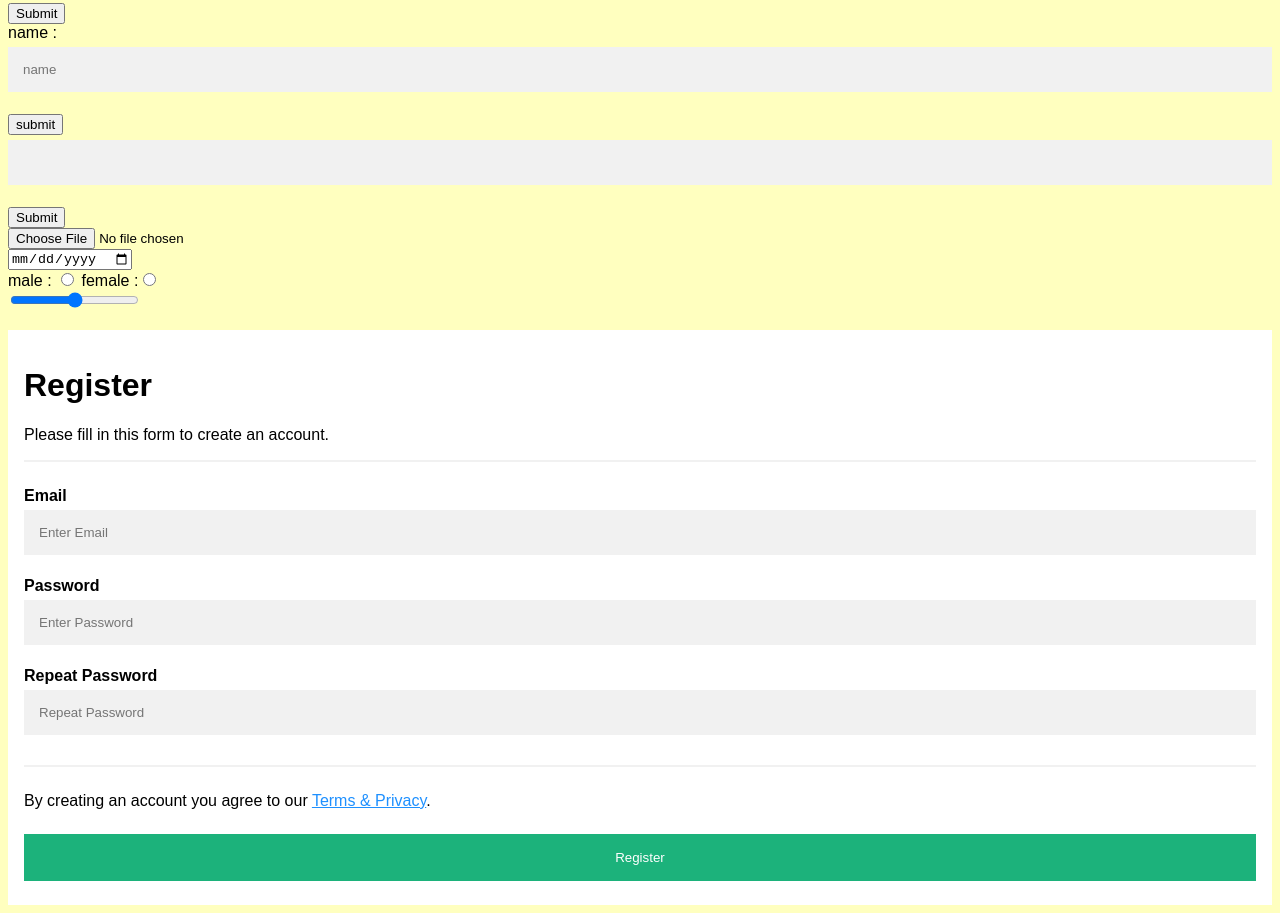
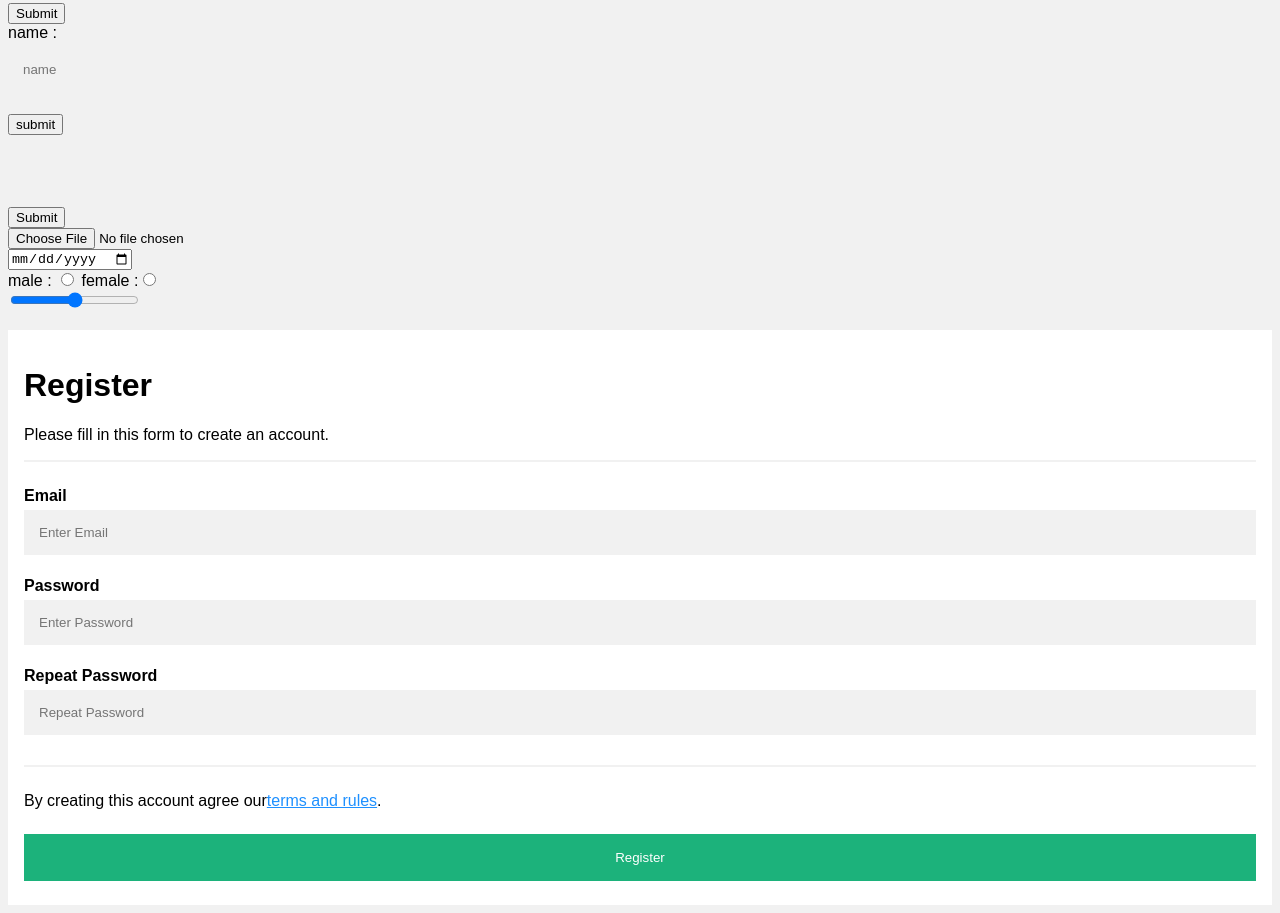
Before and after one commit to nagachaitanyajalari/testing, a plain HTML site: page index.html in a window 1280 px wide. Shown: the part 895-1808 px from the top of the page. Drawn offline with Linux system fonts and the light colour scheme.

Commit message:
Update index.html

```diff
--- a/index.html
+++ b/index.html
@@ -5,7 +5,7 @@
         <style>
 body {
   font-family: Arial, Helvetica, sans-serif;
-  background-color: rgba(255, 255, 128, .5);
+  background-color: #f1f1f1;
 }
 
 * {
@@ -157,7 +157,7 @@ a {
     <label for="psw-repeat"><b>Repeat Password</b></label>
     <input type="password" placeholder="Repeat Password" name="psw-repeat" id="psw-repeat" required>
     <hr>
-    <p>By creating an account you agree to our <a href="#">Terms & Privacy</a>.</p>
+    <p>By creating this account agree our<a href="#">terms and rules</a>.</p>
 
     <button type="submit" class="registerbtn">Register</button>
   </div>
```
